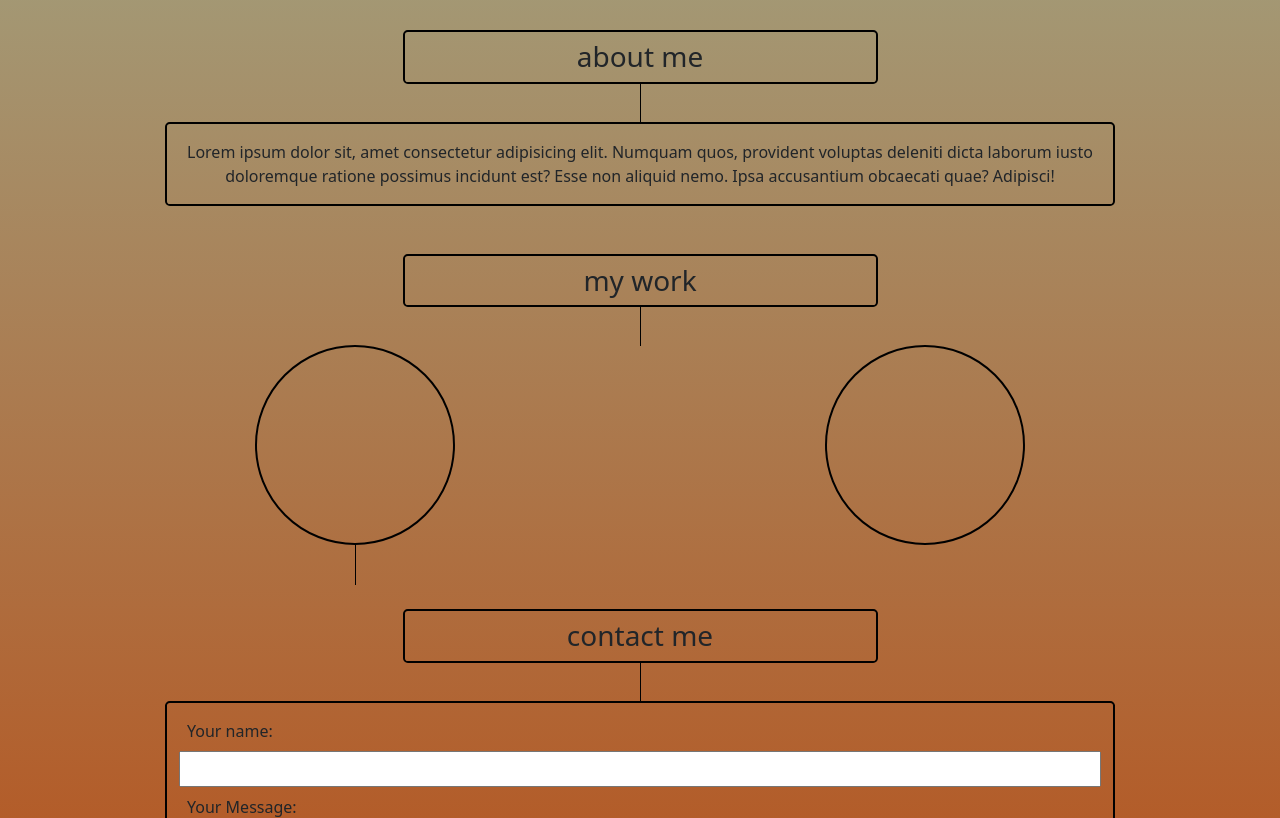
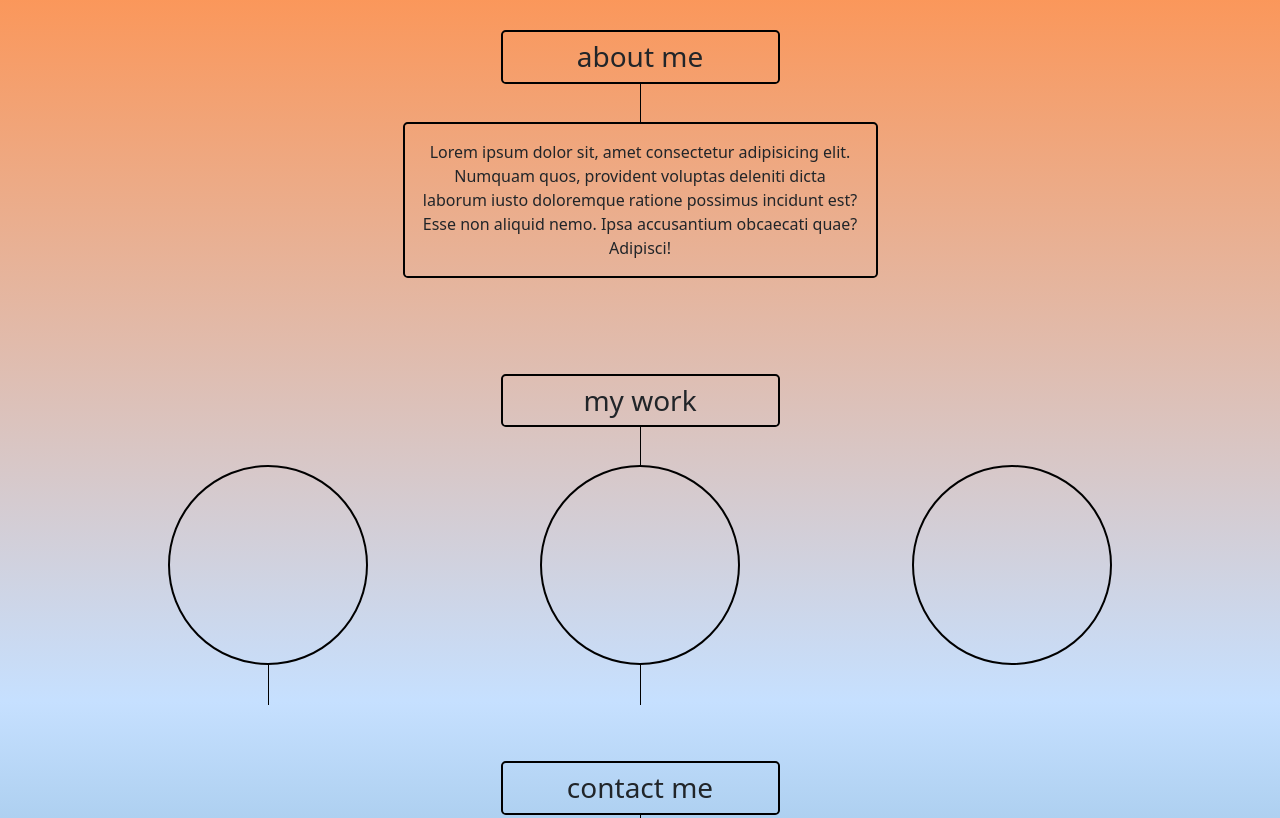
Before and after one commit to tevissaur/updated-portfolio, a website: page index.html in a window 1280 px wide. Shown: the part 820-1638 px from the top of the page. Drawn offline with nearby package versions, Linux system fonts and the light colour scheme.

Commit message:
messing with colors

```diff
--- a/assets/css/style.css
+++ b/assets/css/style.css
@@ -5,10 +5,9 @@
     --ecru: #bcab79ff;
     --beau-blue: #c6e0ffff;
 
-
-    --rich-black-fogra-29: #001219ff;
     --blue-sapphire: #005f73ff;
     --viridian-green: #0a9396ff;
+    --peach-orange: #ff914d;
     --middle-blue-green: #94d2bdff;
     --medium-champagne: #e9d8a6ff;
     --gamboge: #ee9b00ff;
@@ -17,23 +16,27 @@
     --rufous: #ae2012ff;
     --ruby-red: #9b2226ff;
 }
+
 * {
     scroll-behavior: smooth;
 }
+
 h1 {
-    color: var(--charleston-green);
     font-family: monospace;
     position: absolute;
     z-index: 2;
 }
+
 body {
-    background: linear-gradient(var(--middle-blue-green), var(--mahogany));
+    background: linear-gradient(var(--gamboge), var(--peach-orange),var(--beau-blue), var(--celadon-blue));
 }
+
 .shape {
     position: absolute;
     overflow: hidden;
     height: 600px;
     width: 100%;
+
 }
 
 .shape::before {
@@ -45,16 +48,22 @@ body {
     top: -200px;
     content: '';
     bottom: 0;
+    background: radial-gradient(var(--alloy-orange), var(--mahogany));
+    /* background: linear-gradient(var(--middle-blue-green), var(--blue-sapphire)); */
+
 }
 
 .main-circle {
     position: relative;
-    border: 2px solid black;
-    background-color: var(--celadon-blue);
-    box-shadow: 0px 0px 50px var(--gamboge);
+    border: 3px ridge var(--ruby-red);
+    background-image: url('../images/lion.svg');
+    background-position: center;
+    background-size: cover;
+    box-shadow: 0px 0px 100px var(--gamboge), 50px 50px 100px var(--peach-orange), -50px 50px 100px var(--peach-orange);
     top: 20px;
     z-index: 1;
 }
+
 .circle {
     position: absolute;
     display: flex;
@@ -62,6 +71,7 @@ body {
     background-color: var(--celadon-blue);
     transition: transform 0.5s;
 }
+
 .circle:hover {
     transform: scale(1.5);
 }
@@ -74,6 +84,7 @@ body {
     border-radius: 50%;
     text-align: center;
 }
+
 #expand-menu {
     display: none;
     position: absolute;
@@ -83,6 +94,7 @@ body {
     top: 0px;
     transform: rotate(45deg);
 }
+
 main {
     margin-top: 600px;
 }
@@ -92,6 +104,12 @@ main {
     border: 2px solid black;
     margin: 0;
 }
+#bio-title, #work-title, #contact-title {
+    position: relative;
+    border: 2px solid black;
+    margin: 0;
+}
+
 #bio-title::after, #work-title::after, #contact-title::after {
     content: '';
     background: black;
@@ -107,6 +125,7 @@ main {
     text-align: center;
     margin: 38px auto 0 auto;
 }
+
 #contact-form-container {
     border: 2px solid black;
     text-align: center;
@@ -120,6 +139,7 @@ main {
     height: 200px;
     margin: 38px auto 0 auto;
 }
+
 .work-content::after {
     content: '';
     background: black;
--- a/assets/script.js
+++ b/assets/script.js
@@ -1,7 +1,7 @@
 
 
 let mainCircle = document.getElementById('nav-circle-0')
-let sections = document.querySelectorAll('.row');
+let sections = document.querySelectorAll('section');
 
 let slideUp = {
     opacity: 0,
@@ -75,15 +75,17 @@ function drawNavBar(event) {
 }
 
 addEventListener('load', (event) => {
-    if (innerWidth <= 425) {
-        console.log(innerWidth)
+    // if (innerWidth <= 425) {
+    //     console.log(innerWidth)
+    //     drawNavBar(event)
+    //     distributeFields(1.06, 2);
+    // } else {
+
+    //     drawNavBar(event)
+    //     distributeFields(0.87, 1.45);
+    // }
         drawNavBar(event)
-        distributeFields(1.06, 2);
-    } else {
-
-        drawNavBar(event)
-        distributeFields(0.87, 1.45);
-    }
+        distributeFields(0.86, 1.45);
 })
 
 
--- a/index.html
+++ b/index.html
@@ -13,29 +13,38 @@
 </head>
 
 <body>
+
     <nav class="navbar justify-content-center p-0">
         <!-- <h1 class="col-4 h2 text-center rounded-circle">Hi, I'm Tevis</h1> -->
-        <div class="rounded-circle main-circle" id="nav-circle-0"></div>
+        <div class="rounded-circle main-circle" id="nav-circle-0">
+
+        </div>
         <div class="shape"></div>
         <!-- <div id="expand-menu">&#8616;</div> -->
     </nav>
+
     <main class="container justify-content-center">
-        <section class="row justify-content-center" id="bio">
-            <h2 class="rounded-3 text-center col-5 p-2 h3" id="bio-title">
+        <section class="row justify-content-center mt-5" id="bio">
+            <div class="text-center col-12 row justify-content-center">
+                <h2 class="rounded-3 text-center col-5 col-lg-3 p-2 h3" id="bio-title">
                     about me
                 </h2>
-            <p class="col-10 rounded-3 p-3 mb-5" id="bio-content">
+
+            </div>
+            <p class="col-10  col-lg-5 rounded-3 p-3 mb-5" id="bio-content">
                 Lorem ipsum dolor sit, amet consectetur adipisicing elit. Numquam quos, provident voluptas deleniti
                 dicta laborum iusto doloremque ratione possimus incidunt est? Esse non aliquid nemo. Ipsa accusantium
                 obcaecati quae? Adipisci!
             </p>
 
         </section>
-        <section class="row justify-content-center" id="work">
-            <h3 class="rounded-3 text-center col-5 p-2 h3" id="work-title">
+        <section class="row justify-content-center mt-5" id="work">
+            <div class="text-center col-12 row justify-content-center" >
+                <h3 class="rounded-3 col-5 col-lg-3 p-2 h3" id="work-title">
                     my work
                 </h3>
-            <div class="row work-container>
+            </div>
+            <div class="row work-container">
                 <div class=" rounded-circle work-content" id="work-net-grill">
 
                 </div>
@@ -45,13 +54,15 @@
                 <div class="rounded-circle work-content-last mb-5" id="work-ttt">
 
                 </div>
+            </div>
+        </section>
+        <section class="row justify-content-center mt-5" id="contact">
+            <div class="text-center col-12 row justify-content-center">
+                <h4 class="rounded-3 text-center col-5 col-lg-3 p-2 h3" id="contact-title">
+                    contact me
+                </h4>
 
             </div>
-        </section>
-        <section class="row justify-content-center mt-3" id="contact">
-            <h4 class="rounded-3 text-center col-5 p-2 h3" id="contact-title">
-                contact me
-            </h4>
             <div class="col-10 rounded-3 text-start" id="contact-form-container">
                 <form class="pt-2 pb-5" action="mailto:tevisreilly1@gmail.com" method="GET">
                     <label class="p-2" for="sender-name">
@@ -61,15 +72,17 @@
                     <label class="p-2" for="message-content">
                         Your Message:
                     </label>
-                    <textarea class="w-100 p-3" name="message-content" id="message-content" cols="30" rows="10"></textarea>
+                    <textarea class="w-100 p-3" name="message-content" id="message-content" cols="30"
+                        rows="10"></textarea>
                     <button class="btn btn-dark">Send Message</button>
                 </form>
             </div>
         </section>
     </main>
-    <footer class="container justify-content-center mt-3 mb-3">
+    <footer class="container justify-content-center mt-5 mb-5">
         <h6 class="text-center p-0">Made with love by Tevis Reilly</h6>
     </footer>
+
     <script src="./node_modules/scrollreveal/dist/scrollreveal.min.js"></script>
     <script src="./assets/script.js"></script>
 </body>
```
Also changed, not shown: package.json (+4 -5 lines), tests/script.test.js (added, +17 -0 lines), assets/images/lion.gif (added), assets/images/lion.svg (added), 1 other file. Lines whose indentation alone changed are shown as unchanged.
